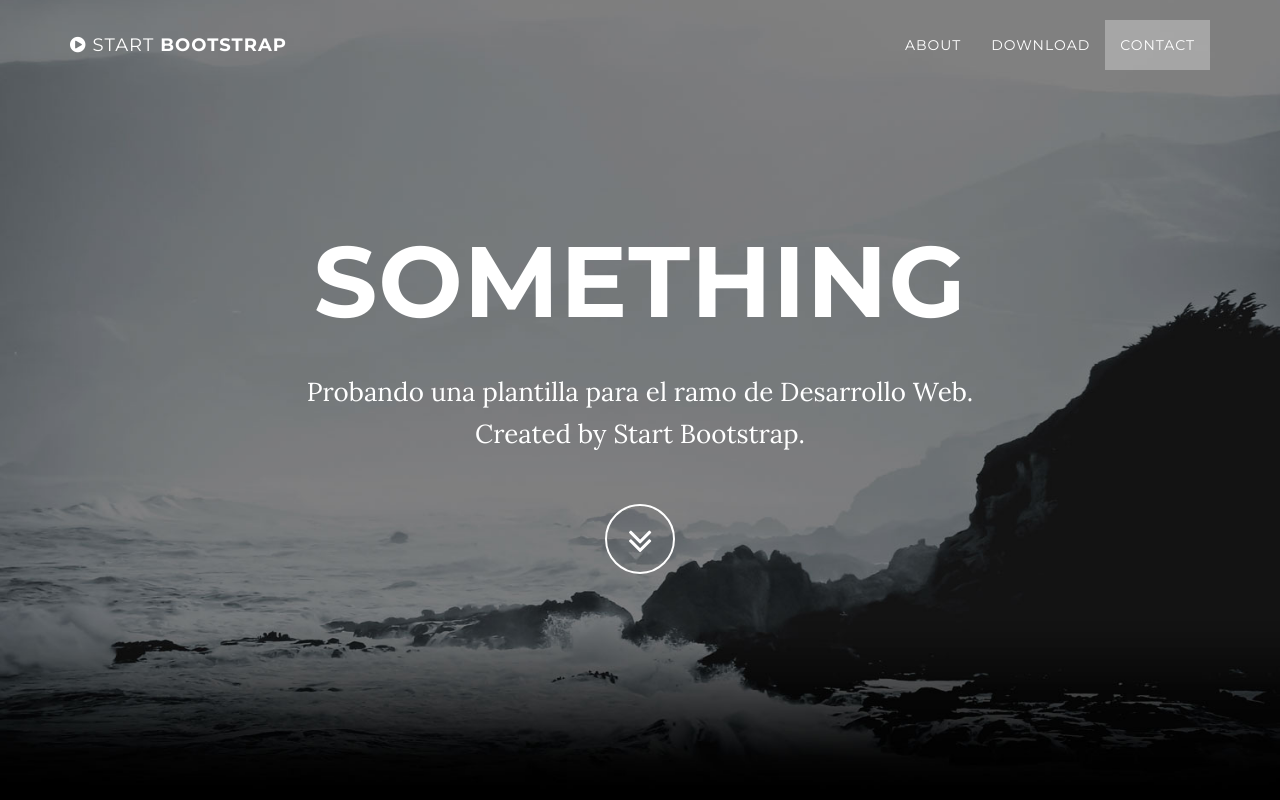
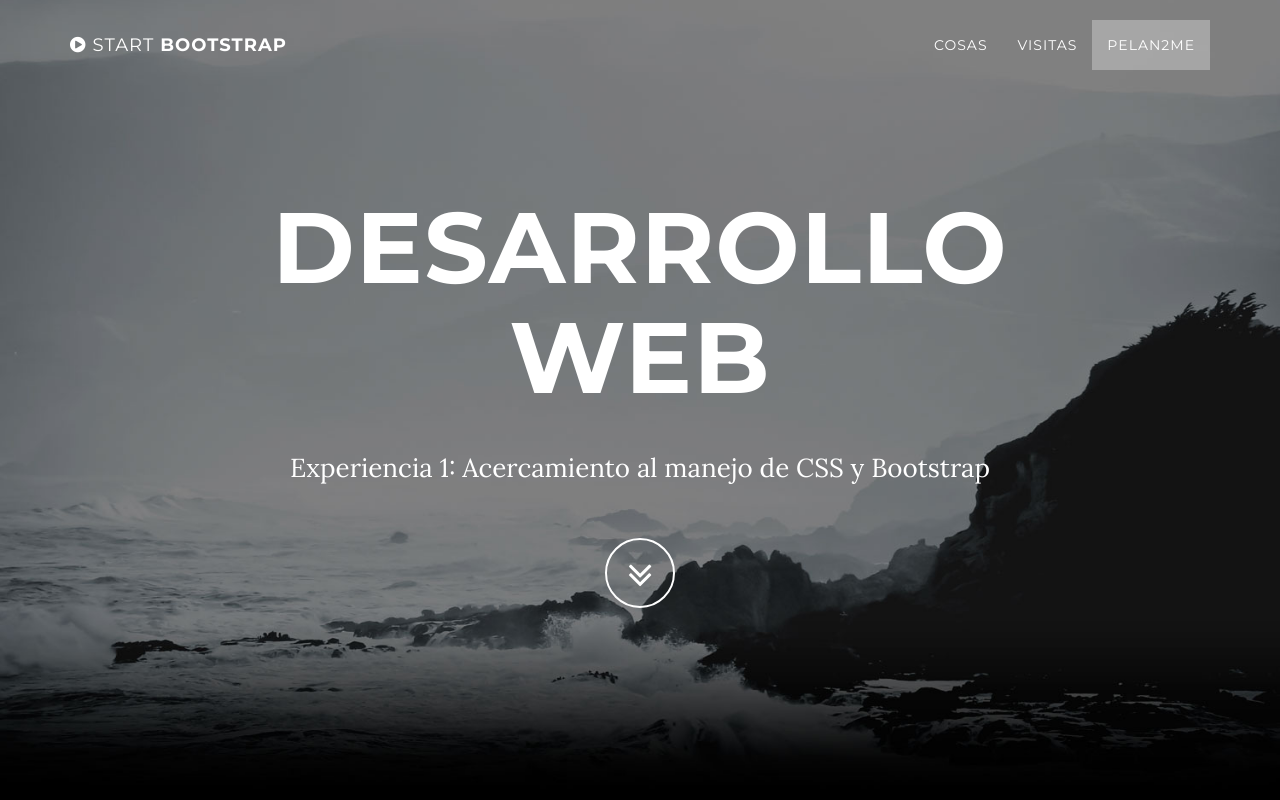
Before and after one commit to franciscofuentesDWEB/Experiencia1, a website: page index.html in a window 1280 px wide. Shown: the top 800 px of the page. Drawn offline with nearby package versions, Linux system fonts and the light colour scheme; some packages are replaced by stand-ins of ours.

Commit message:
second changes

```diff
--- a/css/grayscale.css
+++ b/css/grayscale.css
@@ -39,7 +39,7 @@ p {
   }
 }
 a {
-  color: #42DCA3;
+  color: #069b30; /*!#069b30  42DCA3*/
   -webkit-transition: all 0.2s ease-in-out;
   -moz-transition: all 0.2s ease-in-out;
   transition: all 0.2s ease-in-out;
@@ -96,7 +96,8 @@ a:focus {
   outline: none;
 }
 .navbar-custom .nav li.active a {
-  background-color: rgba(255, 255, 255, 0.3);
+  /*!background-color: rgba(255, 255, 255, 0.3);*/
+  background-color: rgba(0,255,0,0.3);
 }
 .navbar-custom .nav li.active a:hover {
   color: white;
@@ -113,8 +114,10 @@ a:focus {
   }
   .navbar-custom.top-nav-collapse {
     padding: 0;
-    background: black;
-    border-bottom: 1px solid rgba(255, 255, 255, 0.3);
+    /*!background: black;*/
+    background: white;
+    /*!border-bottom: 1px solid rgba(255, 255, 255, 0.3);*/
+    border-bottom: 1px solid rgba(0, 255, 0, 0.3);
   }
 }
 .intro {
--- a/index.html
+++ b/index.html
@@ -53,13 +53,13 @@
                         <a href="#page-top"></a>
                     </li>
                     <li>
-                        <a class="page-scroll" href="#about">About</a>
+                        <a class="page-scroll" href="#random">Cosas</a>
                     </li>
                     <li>
-                        <a class="page-scroll" href="#download">Download</a>
+                        <a class="page-scroll" href="#visitas">Visitas</a>
                     </li>
                     <li>
-                        <a class="page-scroll" href="#contact">Contact</a>
+                        <a class="page-scroll" href="#contact">Pelan2me</a>
                     </li>
                 </ul>
             </div>
@@ -74,9 +74,8 @@
             <div class="container">
                 <div class="row">
                     <div class="col-md-8 col-md-offset-2">
-                        <h1 class="brand-heading">Something</h1>
-                        <p class="intro-text">Probando una plantilla para el ramo de Desarrollo Web.
-                            <br>Created by Start Bootstrap.</p>
+                        <h1 class="brand-heading">Desarrollo Web</h1>
+                        <p class="intro-text">Experiencia 1: Acercamiento al manejo de CSS y Bootstrap</p>
                         <a href="#about" class="btn btn-circle page-scroll">
                             <i class="fa fa-angle-double-down animated"></i>
                         </a>
@@ -87,7 +86,7 @@
     </header>
 
     <!-- About Section -->
-    <section id="about" class="container content-section text-center">
+    <section id="random" class="container content-section text-center">
         <div class="row">
             <div class="col-lg-8 col-lg-offset-2">
                 <h2>La gran "messi" de Ash en la Liga Kalos</h2>
@@ -99,7 +98,7 @@
         </div>
     </section>
 
-    <section id="about" class="container content-section text-center">
+    <section id="random" class="container content-section text-center">
         <div class="row">
             <div class="col-lg-8 col-lg-offset-2">
                 <h2>La consagración de las fases Dios del Super Saiyayin</h2>
@@ -111,7 +110,7 @@
         </div>
     </section>
 
-    <section id="about" class="container content-section text-center">
+    <section id="random" class="container content-section text-center">
         <div class="row">
             <div class="col-lg-8 col-lg-offset-2">
                 <h2>Una de las cosas hermosas de este año</h2>
@@ -122,7 +121,7 @@
         </div>
     </section>
 
-    <section id="about" class="container content-section text-center">
+    <section id="random" class="container content-section text-center">
         <div class="row">
             <div class="col-lg-8 col-lg-offset-2">
                 <h2>FATALITY</h2>
@@ -133,7 +132,7 @@
         </div>
     </section>
 
-    <section id="about" class="container content-section text-center">
+    <section id="random" class="container content-section text-center">
         <div class="row">
             <div class="col-lg-8 col-lg-offset-2">
                 <h2>La batalla mas esperada</h2>
@@ -147,7 +146,7 @@
 
 
     <!-- Download Section -->
-    <section id="download" class="content-section text-center">
+    <section id="visitas" class="content-section text-center">
         <div class="download-section">
             <div class="container">
                 <div class="col-lg-8 col-lg-offset-2">
@@ -159,7 +158,7 @@
         </div>
     </section>
 
-    <section id="download" class="content-section text-center">
+    <section id="visitas" class="content-section text-center">
         <div class="download-section">
             <div class="container">
                 <div class="col-lg-8 col-lg-offset-2">
@@ -175,8 +174,8 @@
     <section id="contact" class="container content-section text-center">
         <div class="row">
             <div class="col-lg-8 col-lg-offset-2">
-                <h2>Contact Start Bootstrap</h2>
-                <p>Feel free to email us to provide some feedback on our templates, give us suggestions for new templates and themes, or to just say hello!</p>
+                <h2>Contáctame sin miedo ;)</h2>
+                <p>"Vive despacio, disfruta el paseo". Bajo esa frase, usándola como motivación puedes contactarme, aquí abajo mis redes pertinentes</p>
                 <p><a href="mailto:franciscofs2000@gmail.com">franciscofs2000@gmail.com</a>
                 </p>
                 <ul class="list-inline banner-social-buttons">
```
Also changed, not shown: css/grayscale.min.css.
